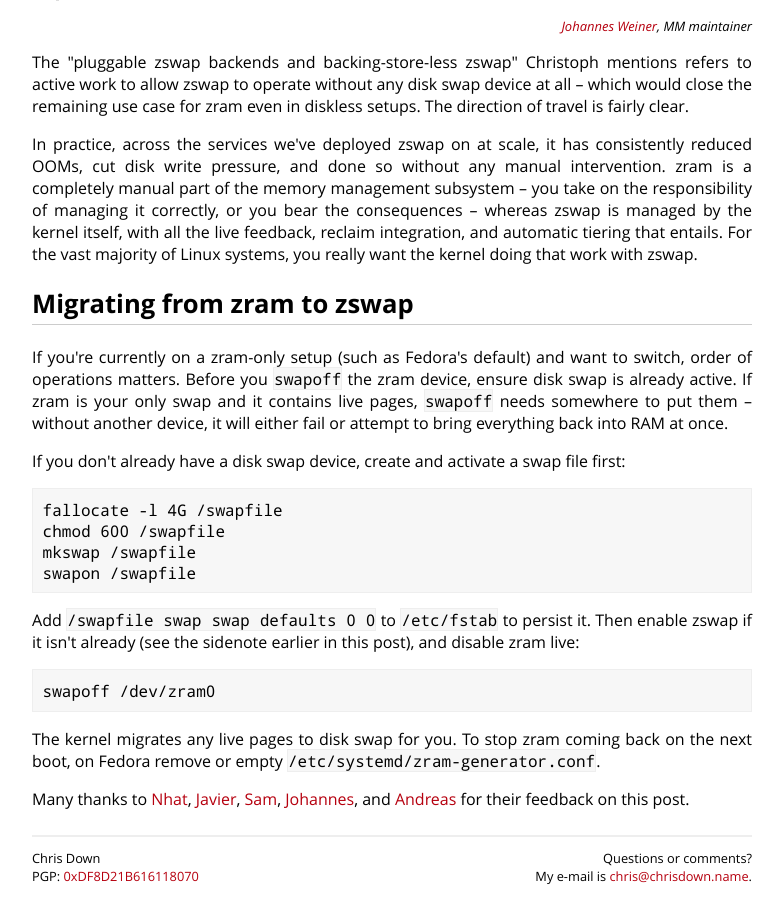
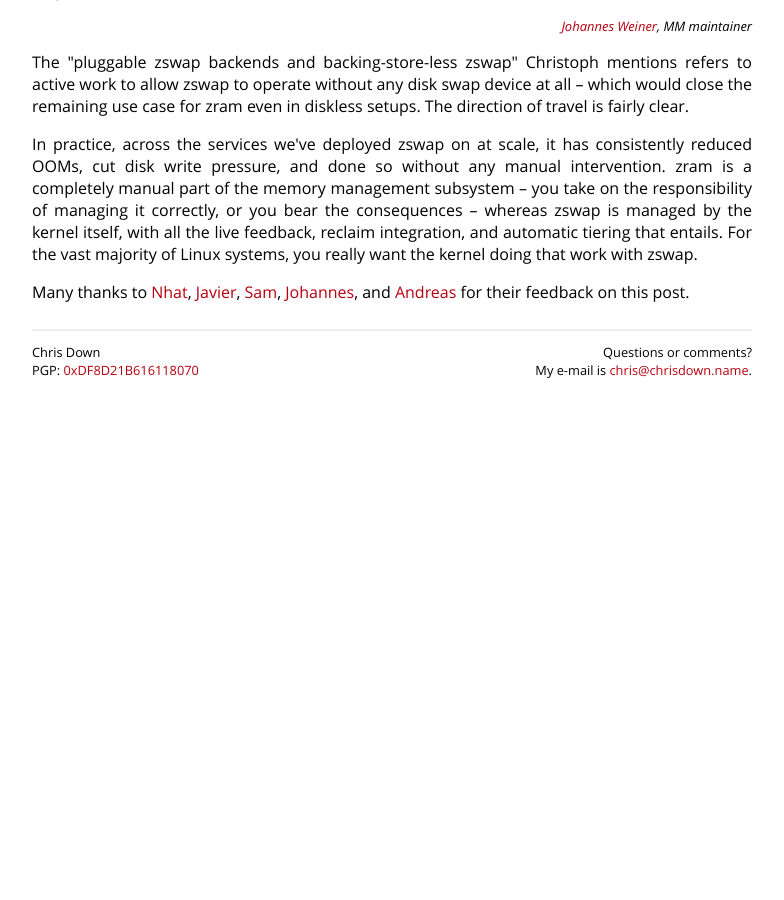
Before and after one commit to cdown/chrisdown.name, a Jekyll site: the page built from _posts/2026-03-24-zswap-vs-zram-when-to-use-what.md, in a window 1280 px wide and 900 px high, scrolled down 17417 px. Shown: the whole window, without its empty margins (248-1032 px from the left). Built offline with Jekyll 4.4.1, drawn with Linux system fonts in a browser that asks for light colours; after the commit the page ends 17822 px from its top, so only the background shows below that.

Commit message:
zram post: Remove migration section
For now, not sure how to integrate this nicely. We can have it back
later if I can work out what to do with it.

```diff
--- a/_posts/2026-03-24-zswap-vs-zram-when-to-use-what.md
+++ b/_posts/2026-03-24-zswap-vs-zram-when-to-use-what.md
@@ -1019,32 +1019,6 @@ live feedback, reclaim integration, and automatic tiering that entails. For the
 vast majority of Linux systems, you really want the kernel doing that work with
 zswap.
 
-## Migrating from zram to zswap
-
-If you're currently on a zram-only setup (such as Fedora's default) and want
-to switch, order of operations matters. Before you `swapoff` the zram device,
-ensure disk swap is already active. If zram is your only swap and it contains
-live pages, `swapoff` needs somewhere to put them -- without another device, it
-will either fail or attempt to bring everything back into RAM at once.
-
-If you don't already have a disk swap device, create and activate a swap file
-first:
-
-    fallocate -l 4G /swapfile
-    chmod 600 /swapfile
-    mkswap /swapfile
-    swapon /swapfile
-
-Add `/swapfile swap swap defaults 0 0` to `/etc/fstab` to persist it. Then
-enable zswap if it isn't already (see the sidenote earlier in this post), and
-disable zram live:
-
-    swapoff /dev/zram0
-
-The kernel migrates any live pages to disk swap for you. To stop zram coming
-back on the next boot, on Fedora remove or empty
-`/etc/systemd/zram-generator.conf`.
-
 Many thanks to [Nhat](https://github.com/nhatsmrt),
 [Javier](https://hondu.co/), [Sam](https://samwho.dev/),
 [Johannes](https://github.com/hnaz), and
```
